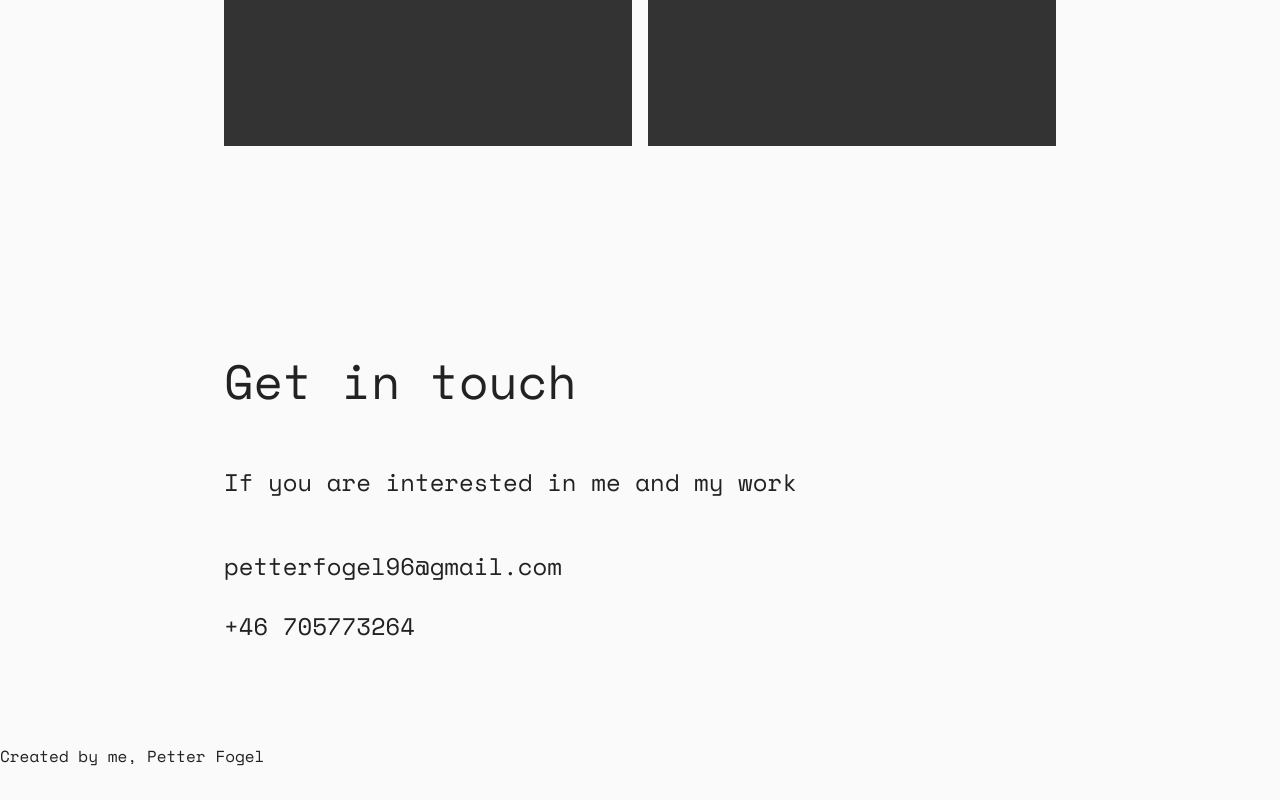
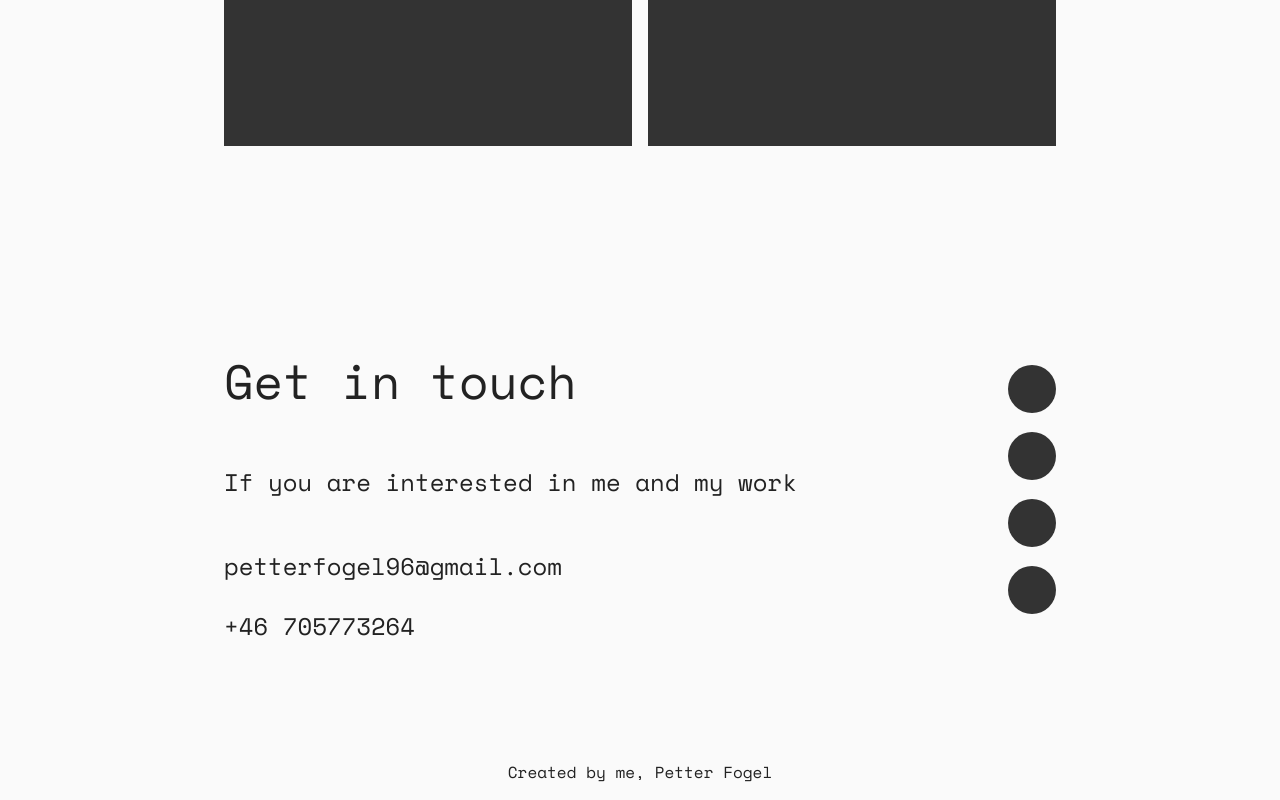
Before and after one commit to PetterFogel/portfolio, a React (Create React App) app: page / in a window 1280 px wide. Shown: the part 2847-3647 px from the top of the page. Before the commit the page ends 3615 px from the top, so only its background shows below. Built offline with nearby package versions, Linux system fonts and the light colour scheme.

Commit message:
Add styling for contact component and footer.

```diff
--- a/src/styles/global.module.css
+++ b/src/styles/global.module.css
@@ -59,3 +59,27 @@
     /* background: rgb(202, 202, 202); */
     background: #FDCD28;
 }
+
+/* === CONTACT === */
+
+.contactContainer {
+    display: flex;
+    justify-content: space-between;
+}
+
+.socialHolder div {
+    background: #333;
+    border-radius: 100%;
+    width: 3rem;
+    height: 3rem;
+    margin: 1.2rem 0rem;
+}
+
+/* === FOOTER === */
+.footer {
+    /* display: flex;
+    justify-content: center;
+    align-items: center; */
+    text-align: center;
+    margin: 1rem
+}
```
